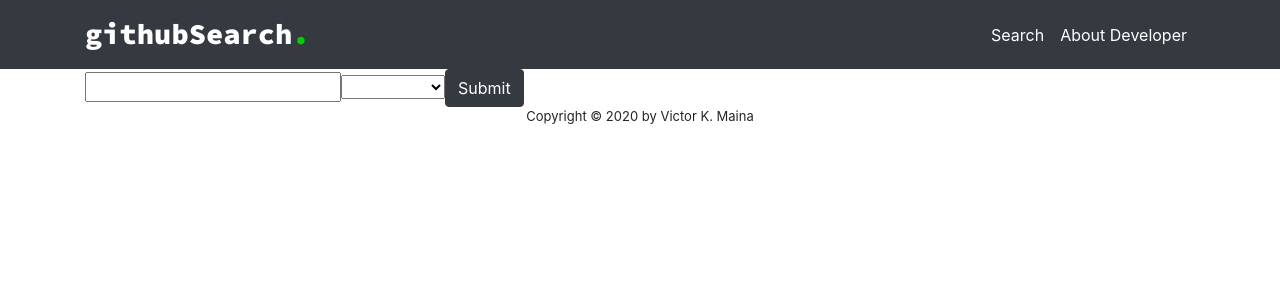
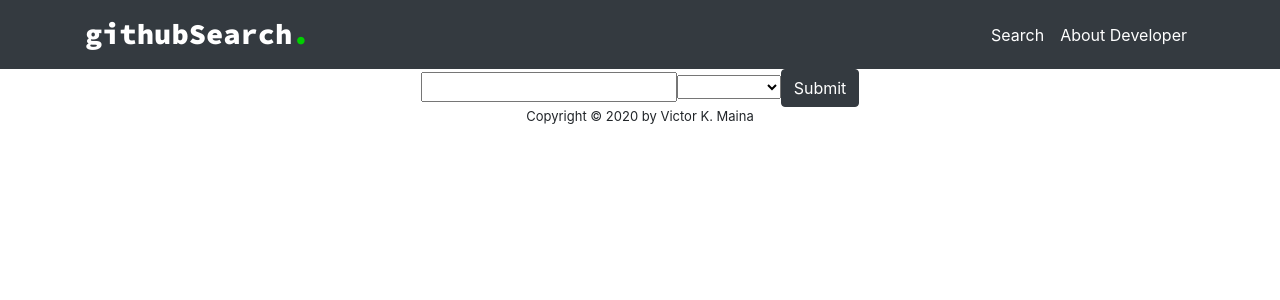
Before and after one commit to VictorKMaina/github-search, an Angular app: page /search in a window 1280 px wide. Shown: the top 300 px of the page. Built offline with nearby package versions, Linux system fonts and the light colour scheme.

Commit message:
center search form on page

```diff
--- a/src/app/components/search/search.component.html
+++ b/src/app/components/search/search.component.html
@@ -1,4 +1,4 @@
-<div class="container">
+<div class="container d-flex justify-content-center">
     <form action="" #form="ngForm" autocomplete="off">
         <input #input type="text" [(ngModel)]="query.query" name="query">
         <select name="type" id="" [(ngModel)]="query.type">
```
